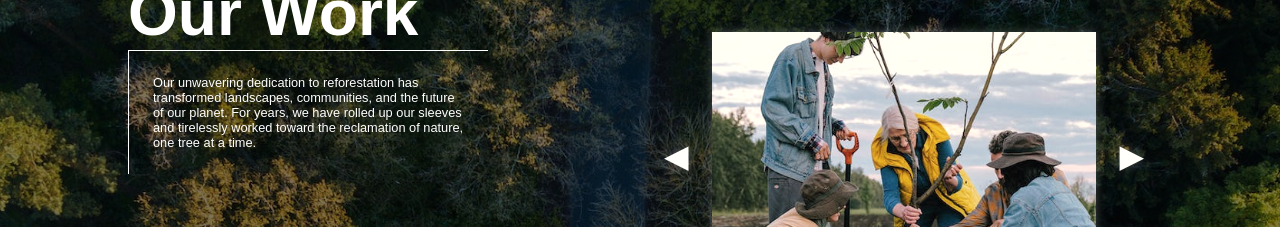
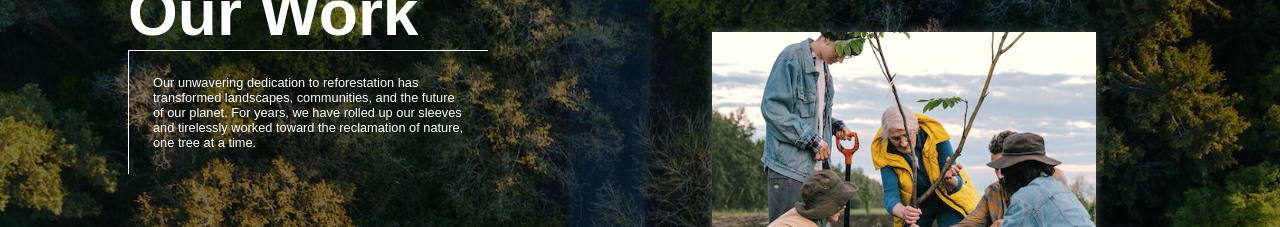
Before and after one commit to mhayakawa1/nonprofit-website-react, a React (Create React App) app: page / in a window 1280 px wide. Shown: the part 1160-1387 px from the top of the page. Built offline with nearby package versions, Linux system fonts and the light colour scheme; a web font is replaced by a local one.

Commit message:
Update App.css

```diff
--- a/src/App.css
+++ b/src/App.css
@@ -320,24 +320,12 @@ nav{
 
 .hidden{
   transition: margin 1.25s;
-  margin: 20rem 0 0 0;
-}
-
-@media screen and (max-width: 426px){
-  .hidden{
-    margin: 0;
-  }
-}
-
-@media screen and (max-width: 321px){
-  .hidden{
-    margin: 0;
-  }
+  margin: -20rem 0 0 0;
 }
 
 .visible{
   transition: margin 1.25s;
-  margin: -20rem 0 0 0;
+  margin: 0 0 0 0;
 }
 
 #intro-items{
@@ -863,20 +851,29 @@ h2{
 #gallery-btns{
   display: flex;
   justify-content: space-between;
+  align-items: center;
   position: absolute;
   z-index: 4;
-  width: 30rem;
-  margin: -13.5rem 0 0 0;
+  width: 24rem;
+  height: 16rem;
+  margin: -13.25rem 0 0 0;
   left: 50%;
   transform: translate(-50%, -50%);
+  opacity: 0;
+}
+
+#gallery-btns:hover{
+  opacity: 100%;
 }
 
 .carousel-btn{
-  background-color: rgb(32, 50, 77, 0);
+  background-color: rgb(255,255,255, .5);
   border-style: none;
   color: white;
   grid-row: 1;
-  font-size: 2rem;
+  font-size: 1rem;
+  height: 4rem;
+  width: 2rem;
 }
 
 #btn-1{
@@ -901,7 +898,6 @@ h2{
   display: flex;
   flex-direction: column;
   justify-content: center;
-  width: 35rem;
 }
 
 .slide{
@@ -1750,10 +1746,21 @@ i{
 @media screen and (max-width: 376px){
   #email-signup{
     height: 25rem;
+    width: 90%;
   }
 
   #sign-up-p{
     max-width: 18rem;
+  }
+
+  #email-input-container{
+    flex-direction: column;
+    align-items: center;
+    width: 90%;
+  }
+
+  #email-input{
+    width: 100%;
   }
 }
 
```
